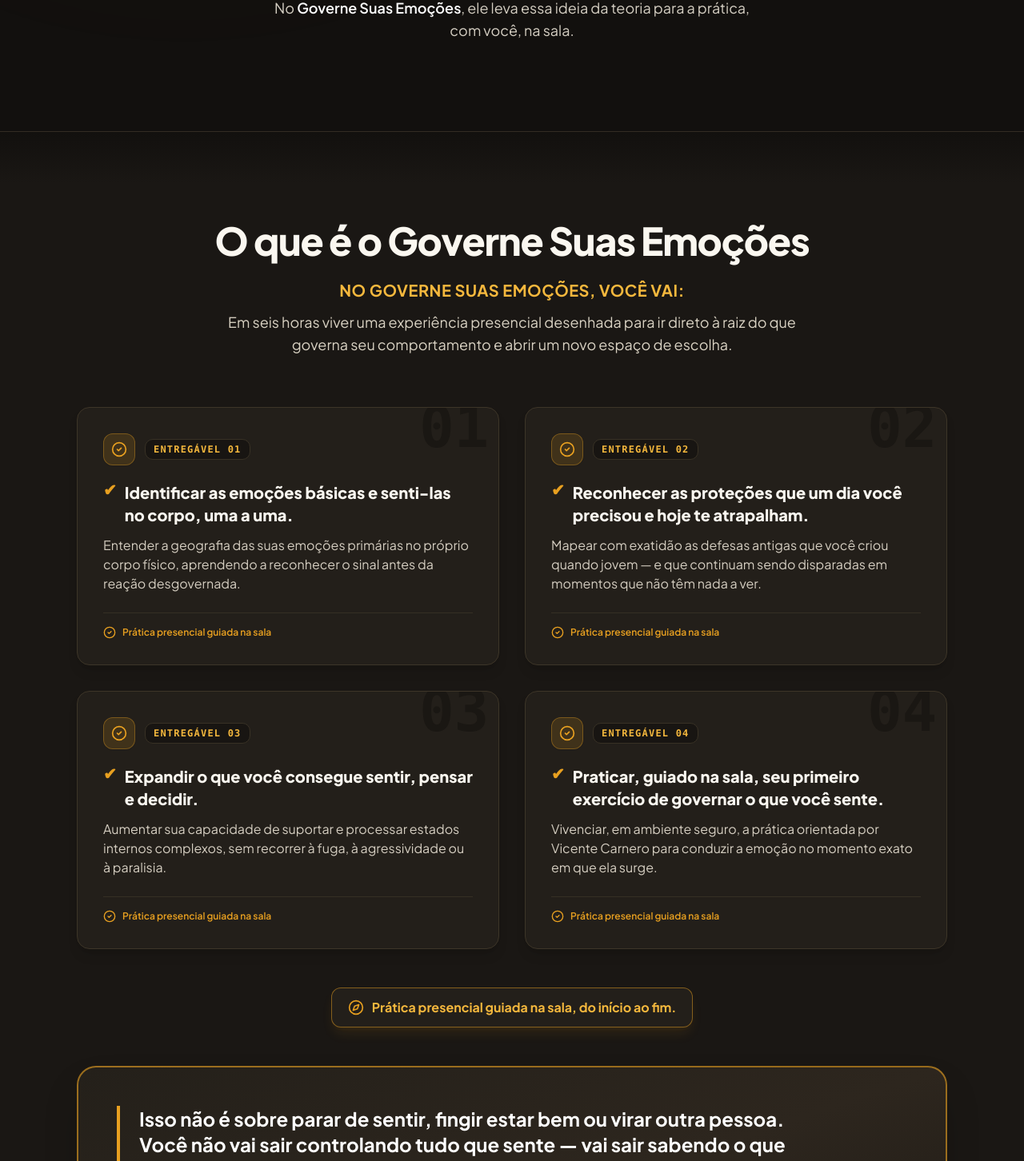
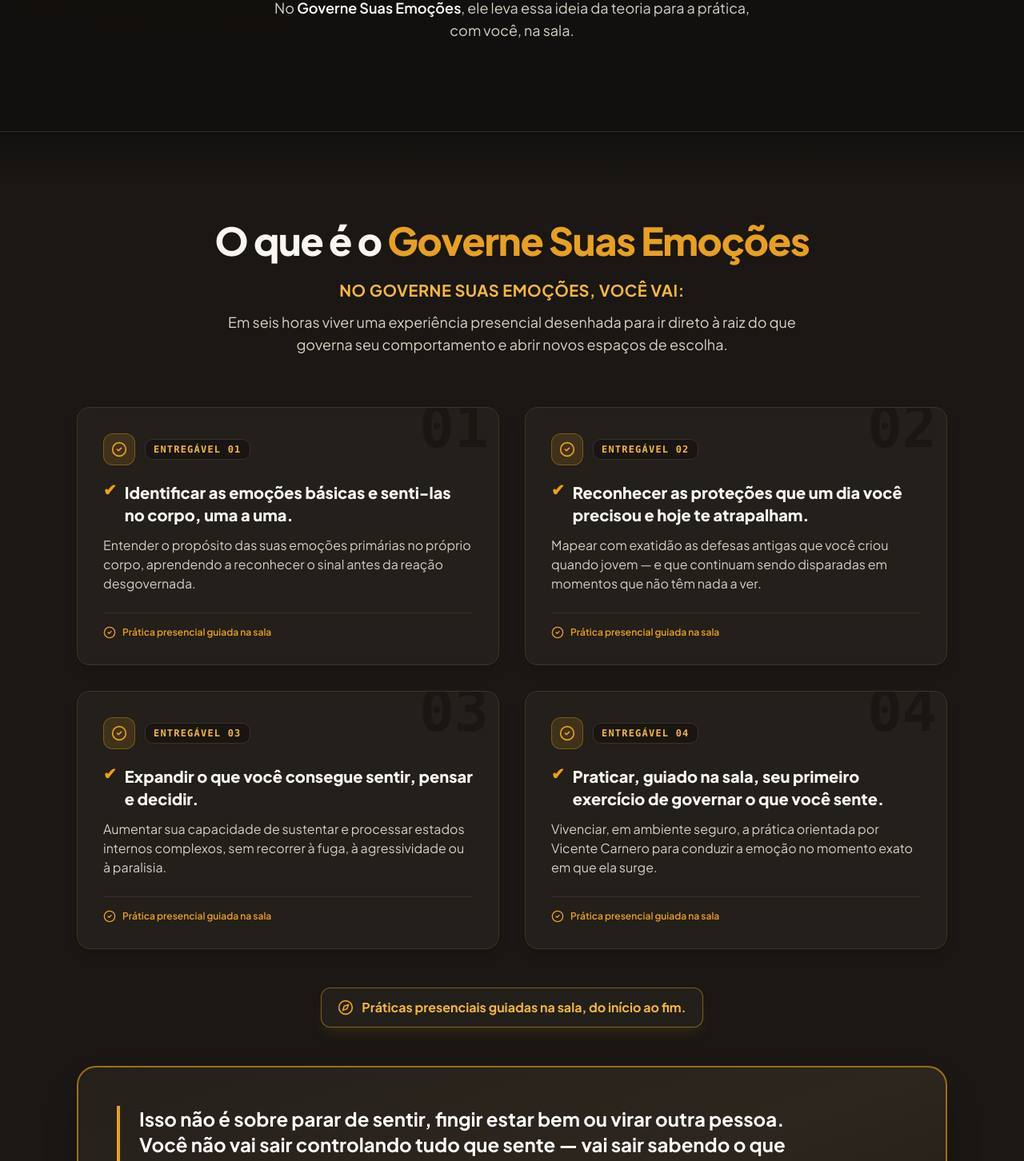
Before and after one commit to Marcelribeiro777/landing-page-vicente-governe-suas-emo-es, a React (Vite) app: page / in a window 1280 px wide. Shown: the part 4140-5592 px from the top of the page at 80% size. Built offline with nearby package versions, Linux system fonts and the light colour scheme; a web font is replaced by a local one.

Commit message:
Ajusta cor de destaque do título Governe Suas Emoções, atualiza copies dos entregáveis e bump versão 0.0.55

```diff
--- a/package.json
+++ b/package.json
@@ -2,7 +2,7 @@
   "name": "skip-react-template",
   "description": "A frontend React Vite TypeScript Shadcn UI template for Skip projects",
   "private": true,
-  "version": "0.0.54",
+  "version": "0.0.55",
   "type": "module",
   "scripts": {
     "start": "vite dev",
--- a/src/components/event/EventMethod.tsx
+++ b/src/components/event/EventMethod.tsx
@@ -28,7 +28,21 @@ export function EventMethod() {
         {/* Section Header */}
         <div className="text-center max-w-3xl mx-auto mb-16">
           <h2 className="text-3xl sm:text-4xl md:text-5xl font-black text-[#FAF7F0] tracking-tight mb-6 leading-tight">
-            {eventContent.method.title}
+            {(() => {
+              const title = eventContent.method.title
+              const highlight = 'Governe Suas Emoções'
+              const parts = title.split(highlight)
+              if (parts.length === 2) {
+                return (
+                  <>
+                    {parts[0]}
+                    <span className="text-[#E8A020]">{highlight}</span>
+                    {parts[1]}
+                  </>
+                )
+              }
+              return title
+            })()}
           </h2>
 
           <div className="space-y-3">
--- a/src/content/event.ts
+++ b/src/content/event.ts
@@ -281,13 +281,13 @@ export const eventContent: EventData = {
     title: 'O que é o Governe Suas Emoções',
     introPrefix: 'No GOVERNE SUAS EMOÇÕES, você vai:',
     introText:
-      'Em seis horas viver uma experiência presencial desenhada para ir direto à raiz do que governa seu comportamento e abrir um novo espaço de escolha.',
+      'Em seis horas viver uma experiência presencial desenhada para ir direto à raiz do que governa seu comportamento e abrir novos espaços de escolha.',
     deliverables: [
       {
         num: '01',
         title: 'Identificar as emoções básicas e senti-las no corpo, uma a uma.',
         description:
-          'Entender a geografia das suas emoções primárias no próprio corpo físico, aprendendo a reconhecer o sinal antes da reação desgovernada.',
+          'Entender o propósito das suas emoções primárias no próprio corpo, aprendendo a reconhecer o sinal antes da reação desgovernada.',
       },
       {
         num: '02',
@@ -299,7 +299,7 @@ export const eventContent: EventData = {
         num: '03',
         title: 'Expandir o que você consegue sentir, pensar e decidir.',
         description:
-          'Aumentar sua capacidade de suportar e processar estados internos complexos, sem recorrer à fuga, à agressividade ou à paralisia.',
+          'Aumentar sua capacidade de sustentar e processar estados internos complexos, sem recorrer à fuga, à agressividade ou à paralisia.',
       },
       {
         num: '04',
@@ -308,7 +308,7 @@ export const eventContent: EventData = {
           'Vivenciar, em ambiente seguro, a prática orientada por Vicente Carnero para conduzir a emoção no momento exato em que ela surge.',
       },
     ],
-    reinforcementLine: 'Prática presencial guiada na sala, do início ao fim.',
+    reinforcementLine: 'Práticas presenciais guiadas na sala, do início ao fim.',
     closingParagraphs: [
       'Isso não é sobre parar de sentir, fingir estar bem ou virar outra pessoa. Você não vai sair controlando tudo que sente — vai sair sabendo o que fazer com o que sente.',
       'O Governe Suas Emoções será como aprender a dirigir: você não elimina o trânsito à sua volta, mas passa a ter as mãos no volante.',
--- a/src/lib/pocketbase/schema.json
+++ b/src/lib/pocketbase/schema.json
@@ -1,5 +1,5 @@
 {
-  "generatedAt": "2026-09-14T16:19:28.217Z",
+  "generatedAt": "2026-09-14T16:26:50.927Z",
   "collections": [
     {
       "name": "users",
```
Also changed, not shown: .skip.config.json.
